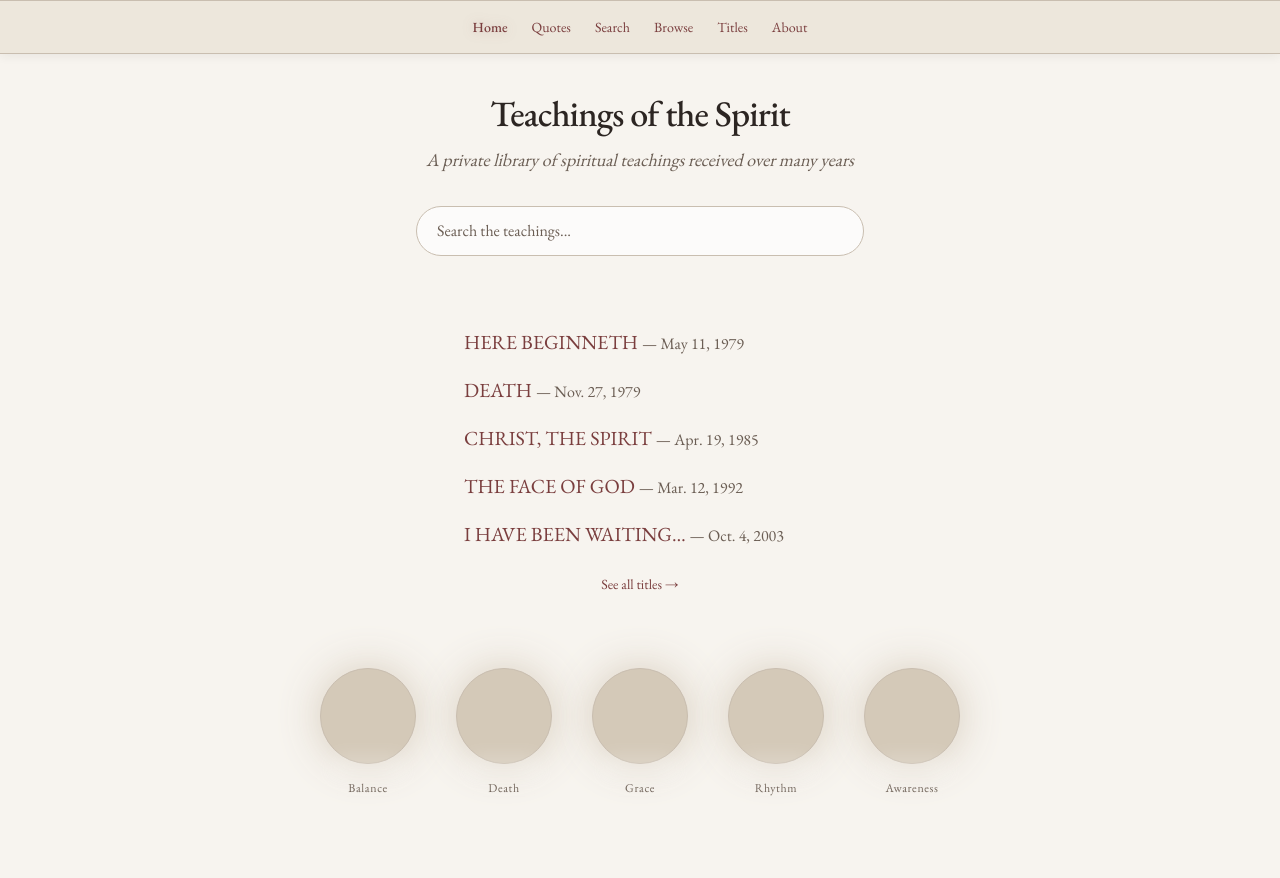
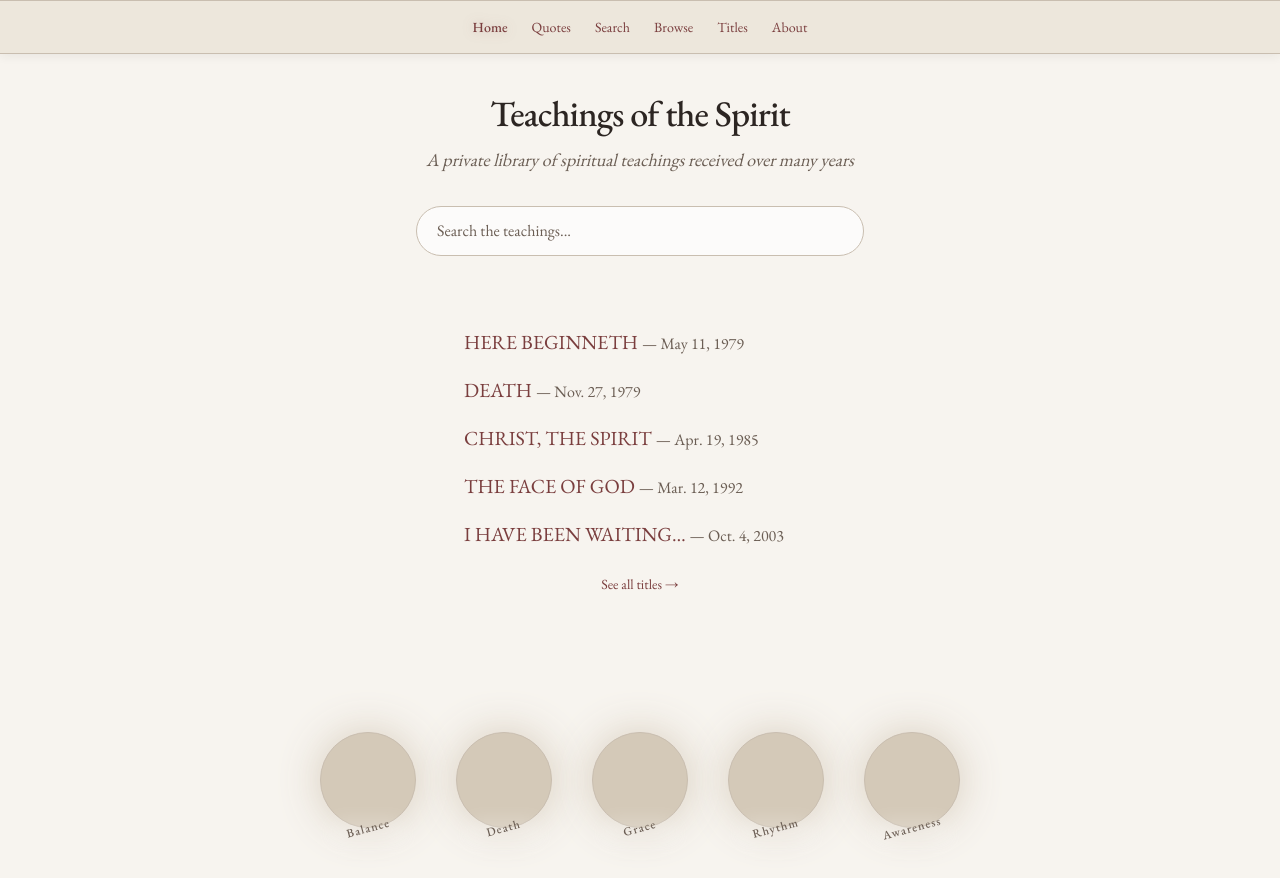
Before and after one commit to TeachingsoftheSpirit/teachings-of-the-spirit, a Next.js app: page / in a window 1280 px wide. Shown: the top 878 px of the page. Built offline with nearby package versions, Linux system fonts and the light colour scheme.

Commit message:
home page mystical circles with circular text

```diff
--- a/app/page.tsx
+++ b/app/page.tsx
@@ -61,9 +61,9 @@ export default function Home() {
         </div>
       </div>
 
-      {/* 5 Mystical Circles on smile-shaped vortex path */}
+      {/* 5 Circles on smile-shaped vortex path with glow and circular text */}
       <div className="max-w-4xl mx-auto px-6 pb-16">
-        <div className="flex justify-center items-end gap-10 relative h-40">
+        <div className="flex justify-center items-end gap-10 relative h-48">
           {mysticalCircles.map((circle, index) => (
             <Link
               key={index}
@@ -75,8 +75,8 @@ export default function Home() {
                 <div className="w-24 h-24 rounded-full bg-[#D4C9B8] border border-[#C9BEB0] shadow-[0_0_40px_rgba(212,201,184,0.9)] group-hover:shadow-[0_0_60px_rgba(212,201,184,1)] transition-all duration-300 group-hover:scale-110"></div>
                 <div className="absolute -bottom-6 left-1/2 -translate-x-1/2 w-20 h-8 bg-gradient-to-b from-white/40 to-transparent rounded-full blur-sm opacity-70"></div>
               </div>
-              {/* Theme label - positioned under circle */}
-              <div className="text-xs text-[#6B5E54] mt-4 tracking-wider text-center w-24">
+              {/* Circular text under circle */}
+              <div className="absolute -bottom-2 text-xs text-[#6B5E54] tracking-widest font-medium" style={{transform: 'rotate(-15deg)'}}>
                 {circle.theme}
               </div>
             </Link>
```
